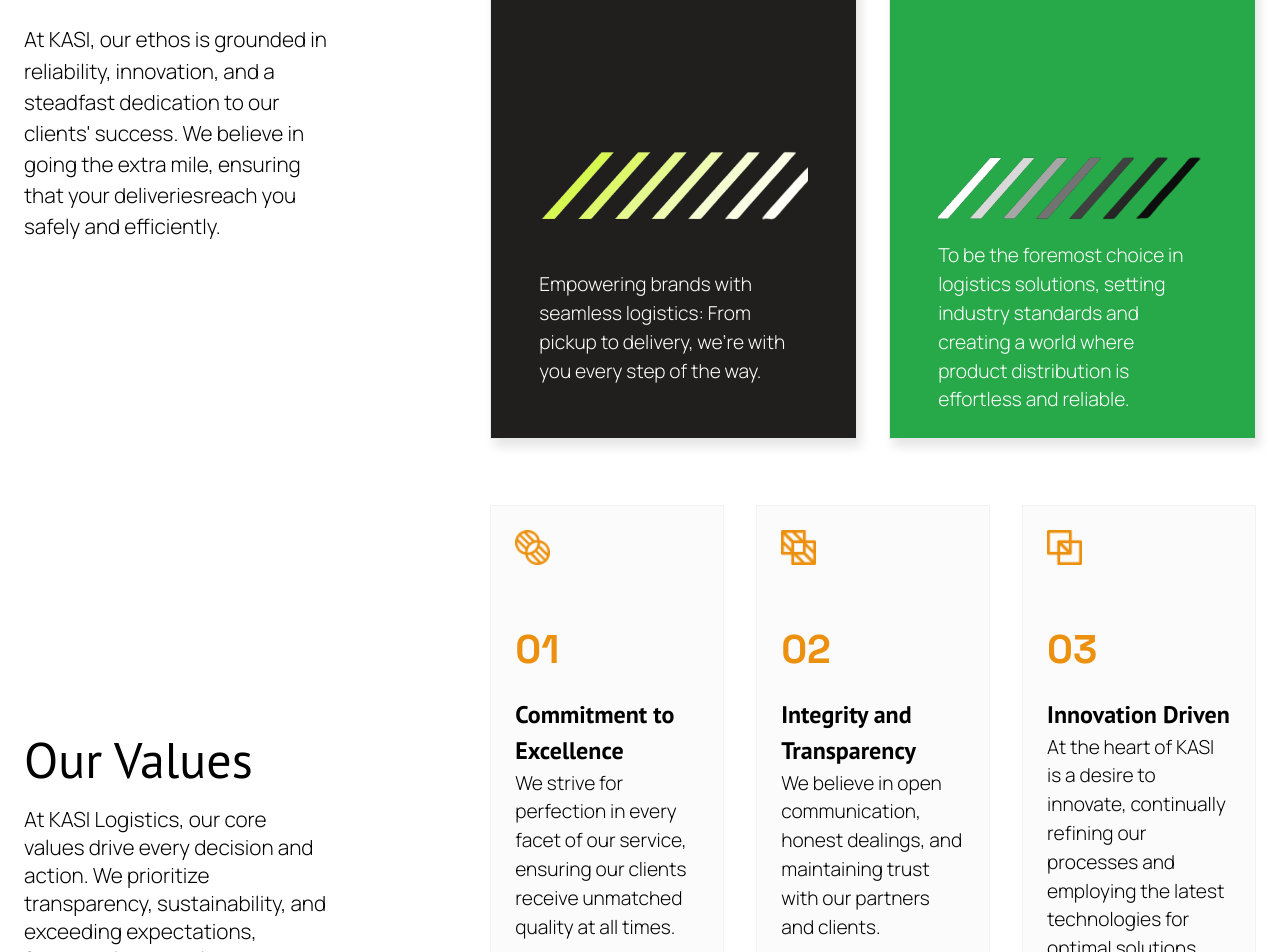
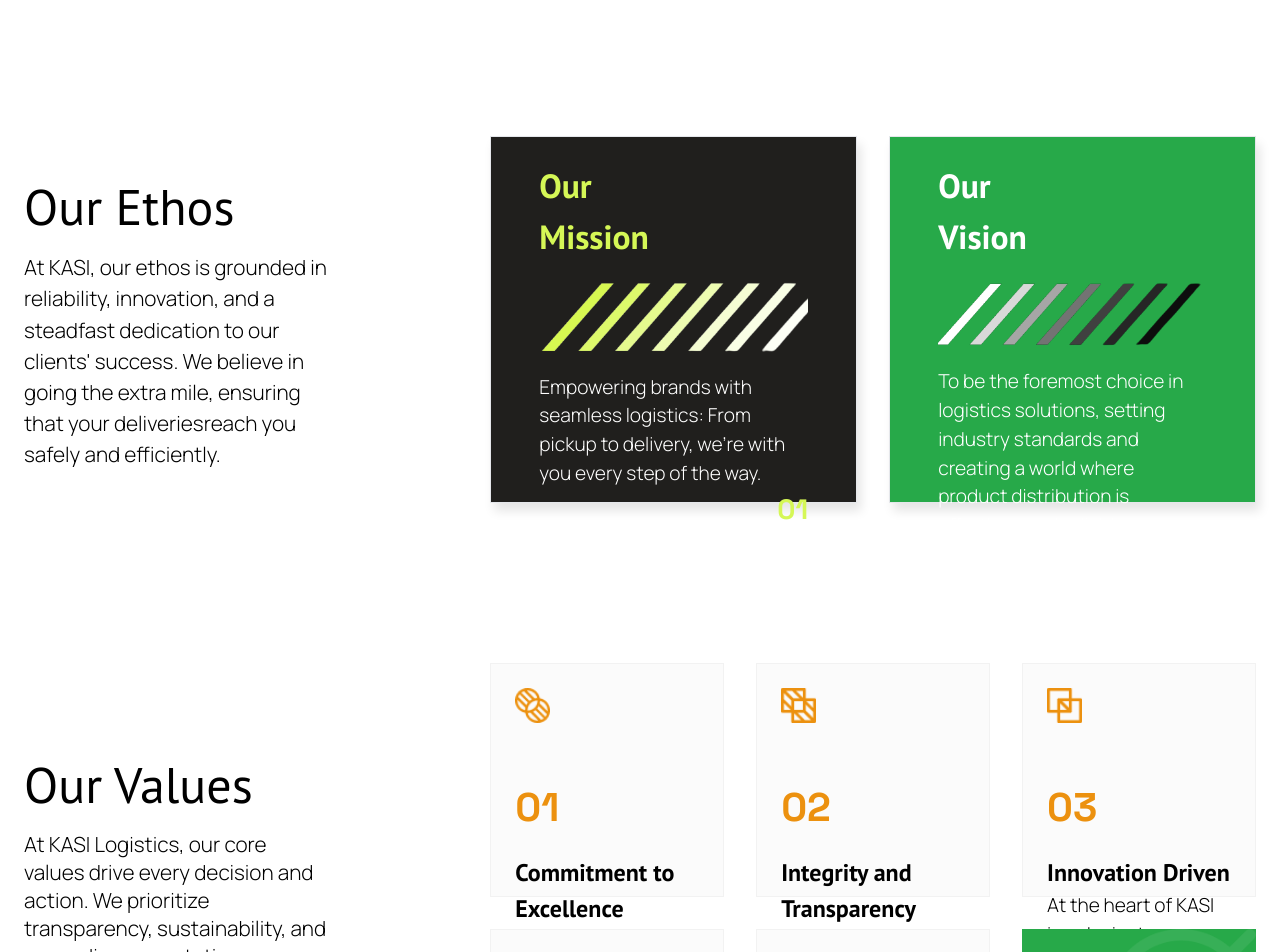
Before and after one commit to IainMosima/kasi, a Next.js app: page / in a window 1280 px wide. Shown: the part 3460-4412 px from the top of the page. Built offline with nearby package versions, Linux system fonts and the light colour scheme.

Commit message:
finished polishing up siign up

```diff
--- a/components/Body/Body.tsx
+++ b/components/Body/Body.tsx
@@ -75,7 +75,7 @@
 
 
   return (
-    <main className='w-full flex flex-col place-items-center gap-[4.1rem]'>
+    <main className='w-full flex flex-col place-items-center lg:gap-[10rem] md:gap-[8rem] gap-[5rem]'>
       {/* part 1 */}
       <div className='w-full flex flex-col place-items-center gap-[4rem]'>
 
@@ -97,7 +97,7 @@
         <div className='flex justify-between w-full flex-col lg:flex-col md:flex-row gap-7'>
           <h3 className='lg:leading-[3.4rem] font-semibold tracking-wide font-base sm:w-[40%]'>Partners we work with</h3>
           {/* <div className='flex flex-col font-semibold tracking-wide font-base w-[23%]'></div> */}
-          <p className='font-manrope sm:w-[50%] text-[1.5rem]'>At KASI our success is intertwined with the invaluable support of our partners. We deeply appreciate the collaborative spirit and unwavering commitment you bring to our journey.</p>
+          <p className='font-manrope sm:w-[64%] text-[1.5rem]'>At KASI our success is intertwined with the invaluable support of our partners. We deeply appreciate the collaborative spirit and unwavering commitment you bring to our journey.</p>
         </div>
 
         <div className='grid lg:grid-cols-4 grid-cols-8 sm:gap-x-[4rem] gap-y-[3rem] w-full gap-x-[1rem] justify-items-end'>
@@ -170,17 +170,23 @@
         <Image src={Images.delivery} alt='delivery' priority={true} className='lg:hidden self-center' />
 
 
-        <div className='grid sm:grid-cols-2 gap-[2rem] sm:px-0 px-3 w-full'>
-          <div className='grid grid-rows-3 border px-[3rem] gap-5 py-[1.5rem] w-[full] h-[full] bg-[#201F1D] custom-shadow'>
+        <div className='grid sm:grid-cols-2 gap-[2rem] sm:px-0 px-3 w-full h-full'>
+          <div className='flex flex-col justify-between border px-[3rem] gap-5 py-[1.5rem] w-full h-full aspect-square bg-[#201F1D] custom-shadow'>
             <p className='font-base text-[2.1rem] w-[40%] font-bold text-[#D5F756]'>Our Mission</p>
             <Image src={Images.greenStripes} alt='green-stripes' className='place-self-end' priority={true} height={110} />
-            <p className='font-manrope text-[1.2rem] font-normal place-self-center text-white'>{`Empowering brands with seamless logistics: From pickup to delivery, we're with you every step of the way.`}</p>
+            <div className='flex flex-col'>
+              <p className='font-manrope text-[1.2rem] font-normal place-self-center text-white'>{`Empowering brands with seamless logistics: From pickup to delivery, we're with you every step of the way.`}</p>
+              <p className='font-space text-[#D5F756] self-end'>01</p>
+            </div>
           </div>
 
-          <div className='grid grid-rows-3 border px-[3rem] gap-5 py-[1.5rem] w-[full] h-[full] bg-green custom-shadow  '>
+          <div className='flex flex-col justify-between border px-[3rem] gap-5 py-[1.5rem] w-full h-full bg-green aspect-square custom-shadow  '>
             <p className='font-base text-[2.1rem] w-[40%] font-bold text-white'>Our Vision</p>
             <Image src={Images.whiteStripes} alt='white-stripes' priority={true} className='place-self-end' height={110} />
-            <p className='font-manrope text-[1.2rem] font-normal place-self-center text-white'>{`To be the foremost choice in logistics solutions, setting industry standards and creating a world where product distribution is effortless and reliable.`}</p>
+            <div className='flex flex-col'>
+              <p className='font-manrope text-[1.2rem] font-normal place-self-center text-white'>{`To be the foremost choice in logistics solutions, setting industry standards and creating a world where product distribution is effortless and reliable.`}</p>
+              <p className='font-space text-white self-end'>02</p>
+            </div>
           </div>
         </div>
 
@@ -195,7 +201,7 @@
 
         <div className='grid lg:grid-cols-9 md:grid-cols-6 grid-cols-3 gap-[2rem] sm:px-0 px-3 w-full'>
           {values.map(value => (
-            <div key={value.heading} className='flex flex-col place-items center col-span-3  border p-[1.5rem] w-full h-full border-[#F2F2F2] bg-[#FBFBFB] '>
+            <div key={value.heading} className='flex flex-col aspect-square col-span-3  border p-[1.5rem] w-full h-full border-[#F2F2F2] bg-[#FBFBFB] '>
               <Image src={value.image} alt={value.heading} className='mb-[2.2rem]' priority={true} width={35} />
               <p className='text-[2.5rem] font-bold leading-5 text-orange font-space mt-[2.5rem]'>{value.number}</p>
               <div className='flex flex-col mt-[2.3rem]'>
@@ -204,7 +210,7 @@
               </div>
             </div>
           ))}
-          <Link href='/sign-up' className='col-span-3 '>
+          <Link href='/sign-up' className='col-span-3 aspect-square h-full w-full'>
             <div className=' grid gap-2 w-full h-full border-[#F2F2F2] bg-green'>
               <Image src={Images.intersection} alt='intersection' height={150} className='place-self-end self-start' priority={true} />
               <div className='flex w-full flex-col p-3 gap-3 justify-between'>
@@ -348,7 +354,7 @@
         <div className='flex col-span-3 w-full justify-end'>
           <Link href='/pricing' className='col-span-2 lg:w-[30%] md:w-[50%] w-full'>
             <div className='flex flex-col w-full h-full p-3 border-[#F2F2F2] bg-orange'>
-              <p className='text-white font-base font-bold my-7 sm:ml-[1.2rem] sm:w-[70%] w-full sm:text-[2rem] text-[1.8rem]'>Our  wallet friendly pricing list is but one click away. Check it out.</p>
+              <p className='text-white font-base font-bold my-7 sm:ml-[1.2rem] sm:w-[70%] w-full sm:text-[2rem] text-[1.8rem]'>Our wallet friendly pricing list is but one click away. Check it out.</p>
               <Image src={Images.downArrow} alt='intersection' className='self-end' priority={true} />
             </div>
           </Link>
--- a/components/SignUp/SignUp.tsx
+++ b/components/SignUp/SignUp.tsx
@@ -46,8 +46,8 @@
 
                     <div className='grid lg:grid-cols-9 md:grid-cols-6 grid-cols-1 gap-5 px-[1.2rem] w-full'>
                         {values.map(value => (
-                            <div key={value.heading} className='flex sm:px-[1.5rem] flex-col sm:col-span-3  border p-[1.5rem] w-full h-full border-[#F2F2F2] bg-[#FBFBFB]'>
-                                <Image src={value.image} alt={value.heading} className='mb-[2.2rem]' priority={true} width={30} />
+                            <div key={value.heading} className='flex flex-col aspect-square col-span-3  border p-[1.5rem] w-full h-full border-[#F2F2F2] bg-[#FBFBFB] '>
+                                <Image src={value.image} alt={value.heading} className='mb-[2.2rem]' priority={true} width={35} />
                                 <p className='text-[2.5rem] font-bold leading-5 text-orange font-space mt-[2.5rem]'>{value.number}</p>
                                 <div className='flex flex-col mt-[2.3rem]'>
                                     <p className='text-[1.5rem] font-base font-bold '>{value.heading}</p>
@@ -59,7 +59,7 @@
                 </div>
 
                 <div className='flex flex-col gap-4 basis-[40%] border border-[#EDEDED] justify-start place-items-start px-[1.5rem] py-[2rem]'>
-                    <p className='font text-[1.6rem]-base font-semibold'>Let's Begin</p>
+                    <p className='font-base text-[2rem] font-semibold'>Let's Begin</p>
 
 
                     <SignUpForm />
--- a/components/SignUp/SignUpForm.tsx
+++ b/components/SignUp/SignUpForm.tsx
@@ -1,5 +1,7 @@
 'use client';
-import React from 'react'
+import { Images } from '@/constants';
+import Image from 'next/image';
+import React from 'react';
 
 const SignUpForm = () => {
     return (
@@ -35,13 +37,15 @@
                     <input type='number' className='bg-[#F6F6F6] font-manrope backdrop-custom outline-none rounded-md focus:border-green focus:border-2 px-3 py-2 text-[1.2rem]' />
                 </div>
 
-                <div className='flex flex-col gap-3'>
+                <div className='flex flex-col gap-3 sm:col-span-2'>
                     <label className='text-[1.3rem] text-grey'>Pin Location of business<span className='text-red'>*</span></label>
+
+                    <Image src={Images.map2} alt='just-a-map' className='' priority={true} />
 
                 </div>
             </form>
 
-            <button className='bg-green text-white text-center rounded-[4px] py-2 w-[35%] text-[1.3rem]'>Sign Up</button>
+            <button className='bg-green text-white text-center rounded-[4px] lg:py-[.9rem] md:py-[.7rem] py-[.5rem] sm:w-[55%] w-[70%] text-[1.3rem]'>Sign Up</button>
         </div>
     )
 }
--- a/constants/images.ts
+++ b/constants/images.ts
@@ -41,6 +41,7 @@
 import showPassword from '@/public/icons/showPassword.png';
 import notShowPassword from '@/public/icons/notShowPassword.png';
 import map from '@/public/assets/map.png';
+import map2 from '@/public/assets/map2.png';
 
 export default {
         logo,
@@ -85,4 +86,5 @@
         showPassword,
         notShowPassword,
         map,
+        map2,
 }
```
Also changed, not shown: public/assets/map2.png (added).
